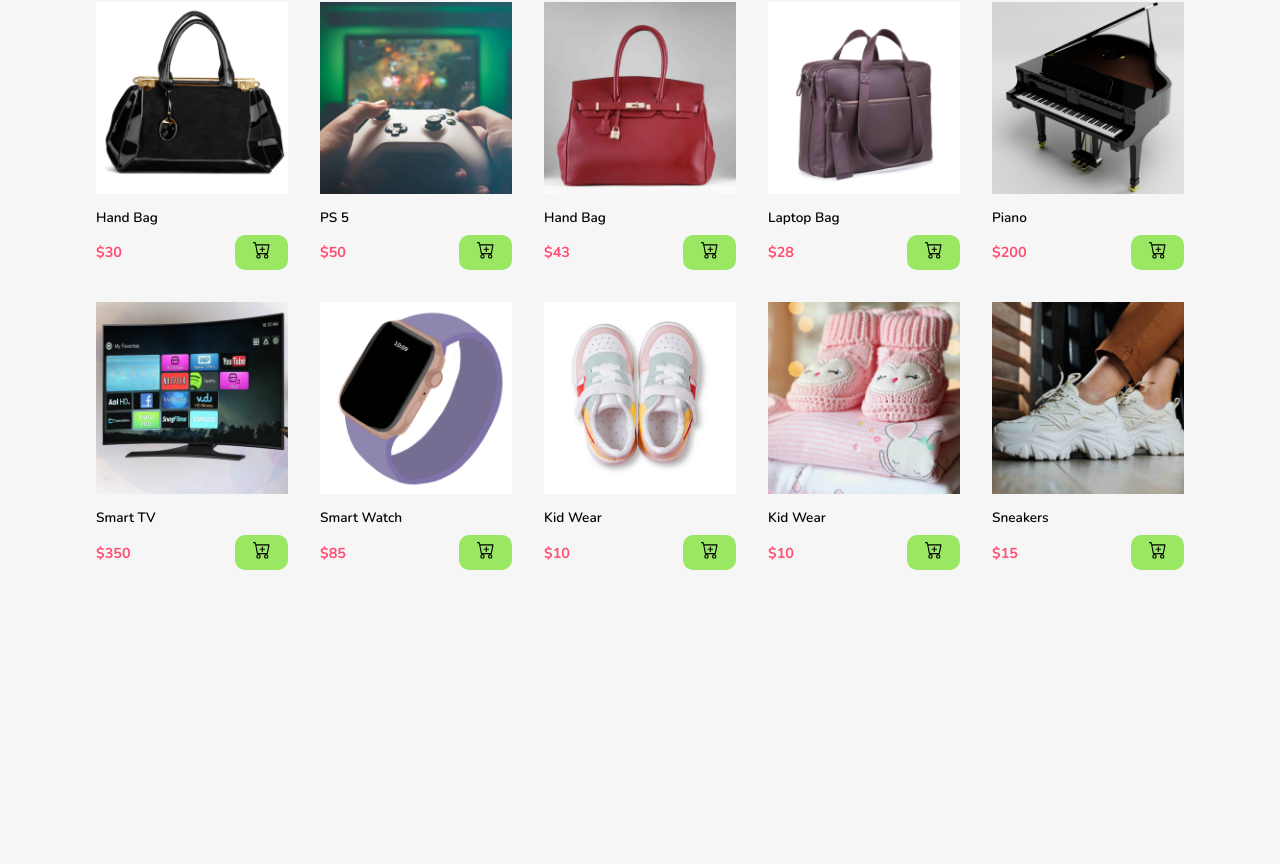
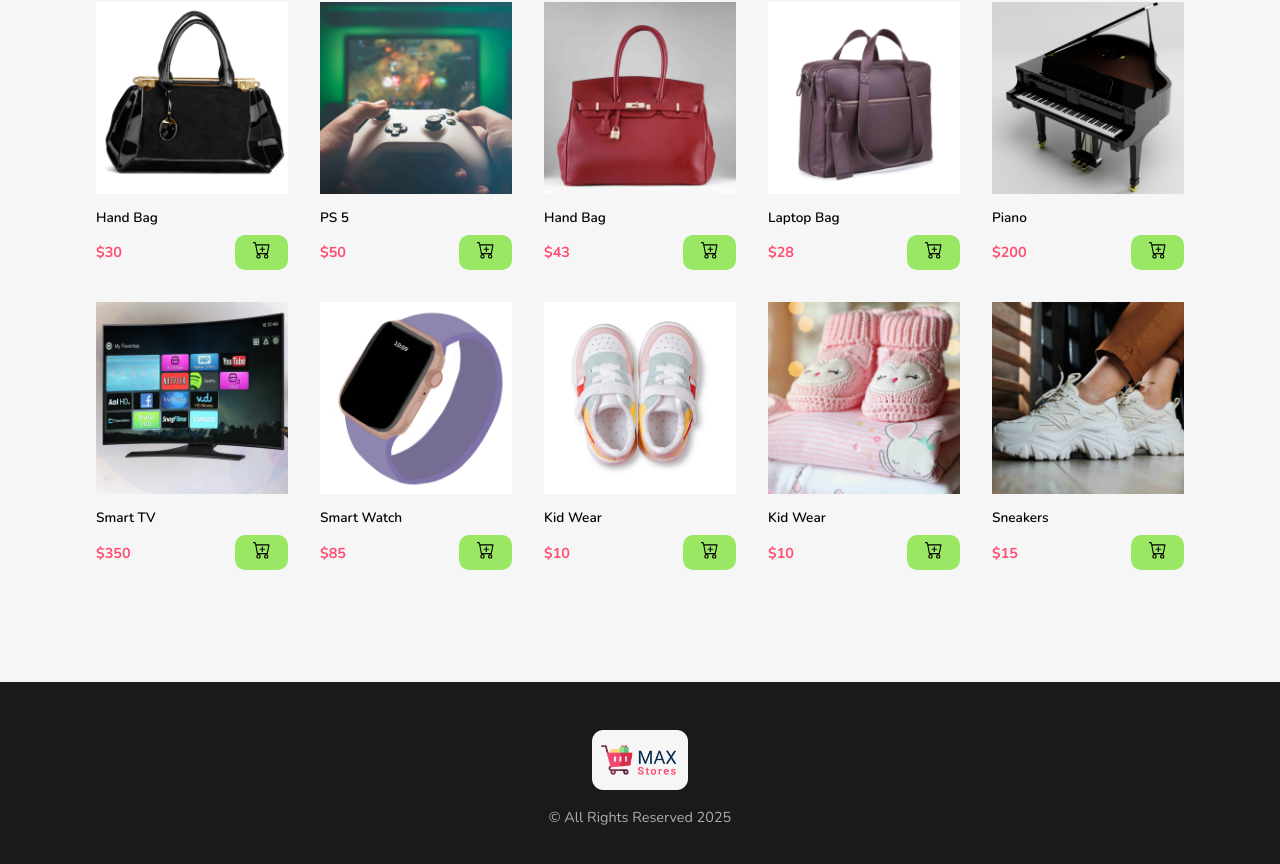
Before and after one commit to Chiemezie-Uchenwoke/max-stores, a React (Vite) app: page / in a window 1280 px wide. Shown: the part 740-1604 px from the top of the page. Before the commit the page ends 1310 px from the top, so only its background shows below. Built offline with nearby package versions, Linux system fonts and the light colour scheme.

Commit message:
Add footer

```diff
--- a/src/App.jsx
+++ b/src/App.jsx
@@ -2,7 +2,7 @@
 import Header from './components/Header/Header'
 import './App.css'
 import ProductGallery from './components/ProductGallery/ProductGallery'
-// import CartProvider from './context/CartContext'
+import Footer from './components/Footer/Footer'
 
 function App() {
 
@@ -10,6 +10,7 @@ function App() {
     <>
       <Header />
       <ProductGallery />
+      <Footer />
     </>
   )
 }
--- /dev/null
+++ b/src/components/Footer/Footer.css
@@ -0,0 +1,42 @@
+:root{
+    --pri-color: #ff4e72;
+    --sec-color: #99e763;
+    --white-color: #f6f6f6;
+    --shade-of-black: #1a1a1a;
+  }
+
+footer{
+    background-color: var(--shade-of-black);
+    padding: 3rem 0;
+}
+
+footer img{
+    width: 6rem;
+}
+
+footer p{
+    color: var(--white-color);
+    filter: brightness(0.7);
+    font-size: 0.8rem;
+    text-transform: capitalize;
+    transition: 0.3s;
+}
+
+footer p:hover{
+    filter: brightness(0.85);
+    transition: 0.3s;
+}
+
+footer > div{
+    display: flex;
+    flex-direction: column;
+    gap: 1rem;
+    justify-content: center;
+    align-items: center;
+}
+
+@media (min-width: 600px){
+    footer p{
+        font-size: 0.9rem;
+    }
+}
--- /dev/null
+++ b/src/components/Footer/Footer.jsx
@@ -0,0 +1,16 @@
+import "./Footer.css";
+import Logo from "../Logo/Logo";
+
+const Footer = () => {
+    const eachYear = new Date().getFullYear();
+    return (
+        <footer className="top-margin">
+            <div className="container">
+                <Logo />
+                <p>© all rights reserved <span>{eachYear}</span></p>
+            </div>
+        </footer>
+    )
+}
+
+export default Footer;
```
